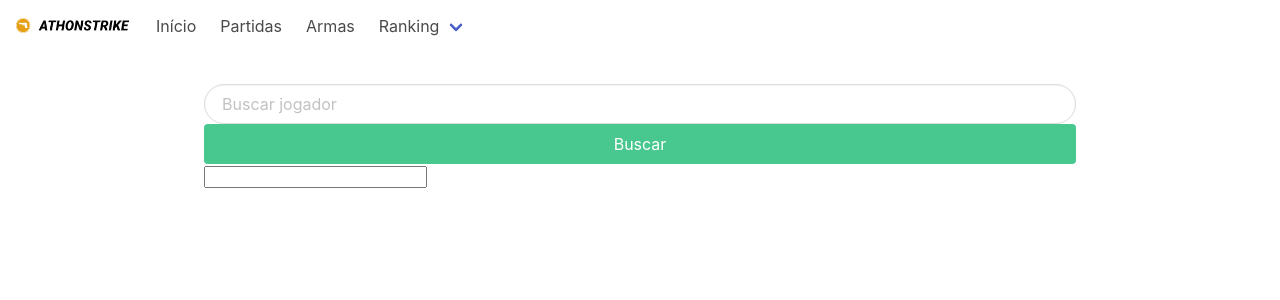
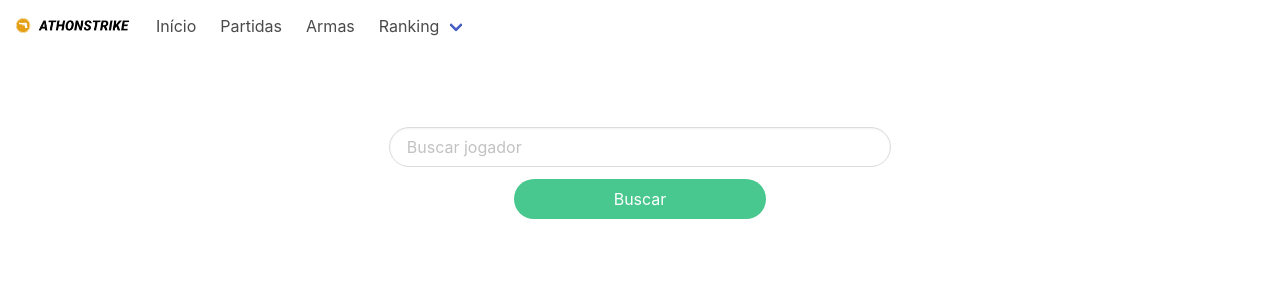
Before and after one commit to pedmrs/athon-strike-frontend, a Vue app: page / in a window 1280 px wide. Shown: the top 300 px of the page. Built offline with nearby package versions, Linux system fonts and the light colour scheme.

Commit message:
Centraliza elementos da página inicial

```diff
--- a/src/App.vue
+++ b/src/App.vue
@@ -73,8 +73,6 @@ export default {
 <style>
 .pagina {
   display: flex;
-  align-items: center;
-  justify-content: center;
-  padding: 20px 15%;
+  margin: auto;
 }
 </style>
--- a/src/components/Inicio.vue
+++ b/src/components/Inicio.vue
@@ -1,8 +1,7 @@
 <template>
   <div class="column">
       <input type="text" class="input is-rounded" placeholder="Buscar jogador" v-model="busca">
-      <button class="button is-fullwidth is-success" id="btn-busca" >Buscar</button>
-      <input type="text" :v-model="busca">
+      <button class="button is-success" id="btn-busca" >Buscar</button>
   </div>
 </template>
 
@@ -16,6 +15,21 @@ export default {
 }
 </script>
 
-<style>
-
+<style scoped>
+.column {
+    width: 100%;
+    display: flex;
+    flex-direction: column;
+}
+input {
+    width: 40%;
+    display: flex;
+    margin: 5% auto 0;
+}
+button {
+    width: 20%;
+    display: flex;
+    margin: 1% auto 0;
+    border-radius: 30px;
+}
 </style>
```
